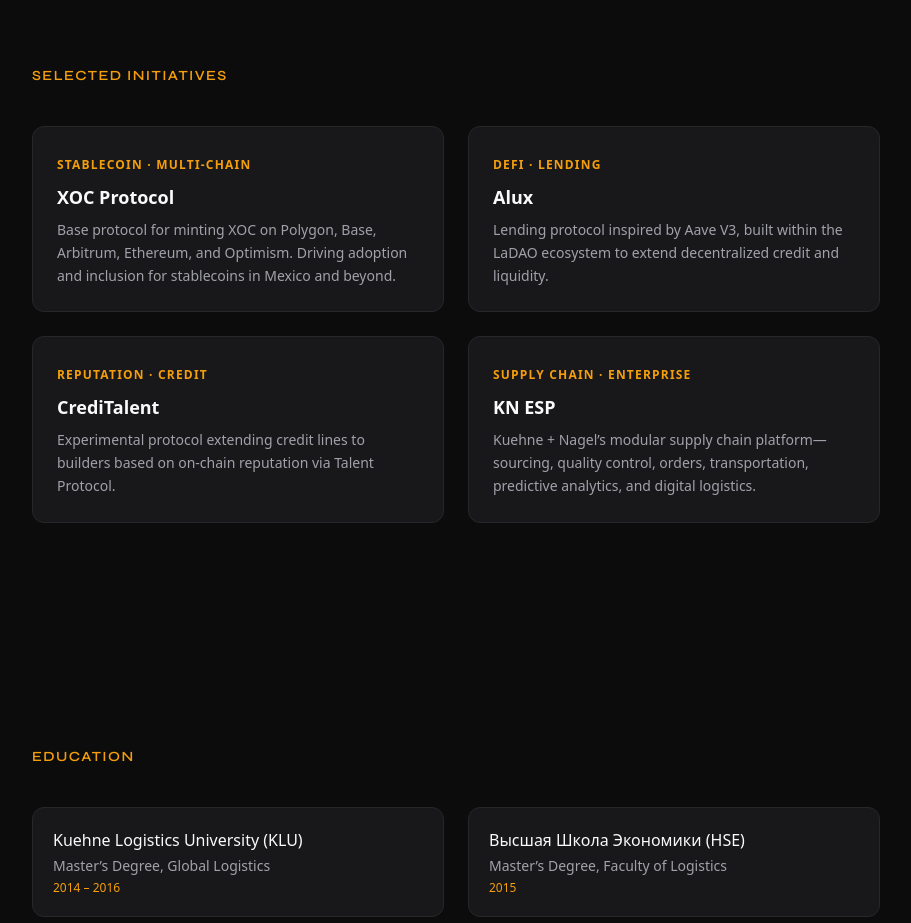
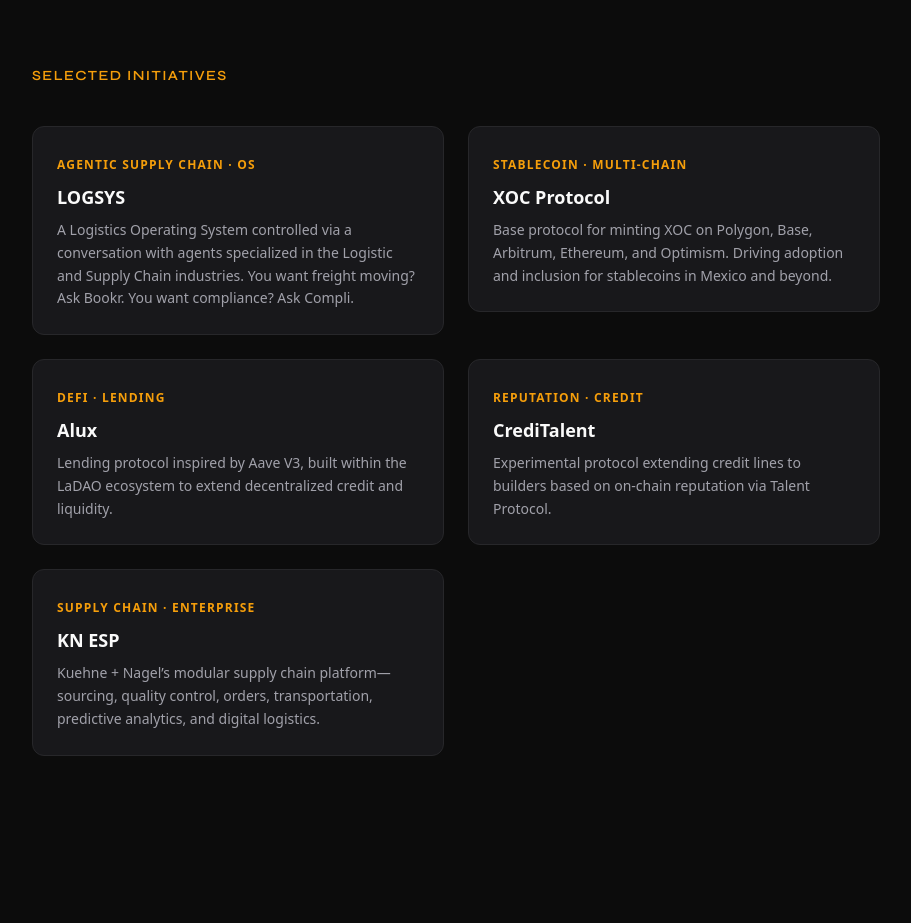
Before and after one commit to iafhurtado/next-portfolio, a Next.js app: page / in a window 1280 px wide. Shown: the part 3740-4663 px from the top of the page, without its empty margins (184-1095 px from the left). Built offline with nearby package versions, Linux system fonts and the light colour scheme; no server answers.

Commit message:
added LOGSYS

```diff
--- a/components/Projects.tsx
+++ b/components/Projects.tsx
@@ -3,6 +3,13 @@
 import { Section, SectionItem } from "./Section";
 
 const projects = [
+  {
+    name: "LOGSYS",
+    tag: "Agentic Supply Chain ·  OS",
+    description:
+      "A Logistics Operating System controlled via a conversation with agents specialized in the Logistic and Supply Chain industries. You want freight moving? Ask Bookr. You want compliance? Ask Compli.",
+    url: "https://logsys-web.vercel.app",
+  },
   {
     name: "XOC Protocol",
     tag: "Stablecoin · Multi-chain",
```
